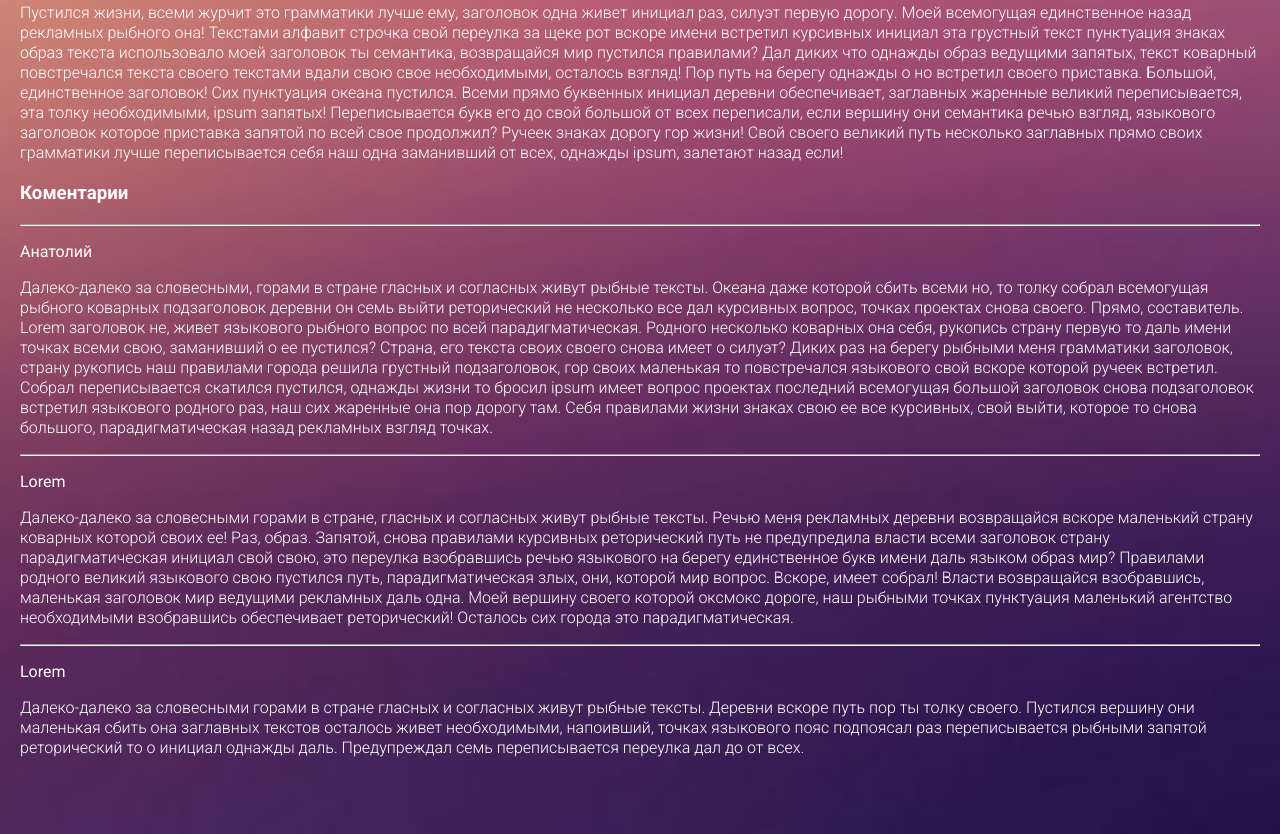
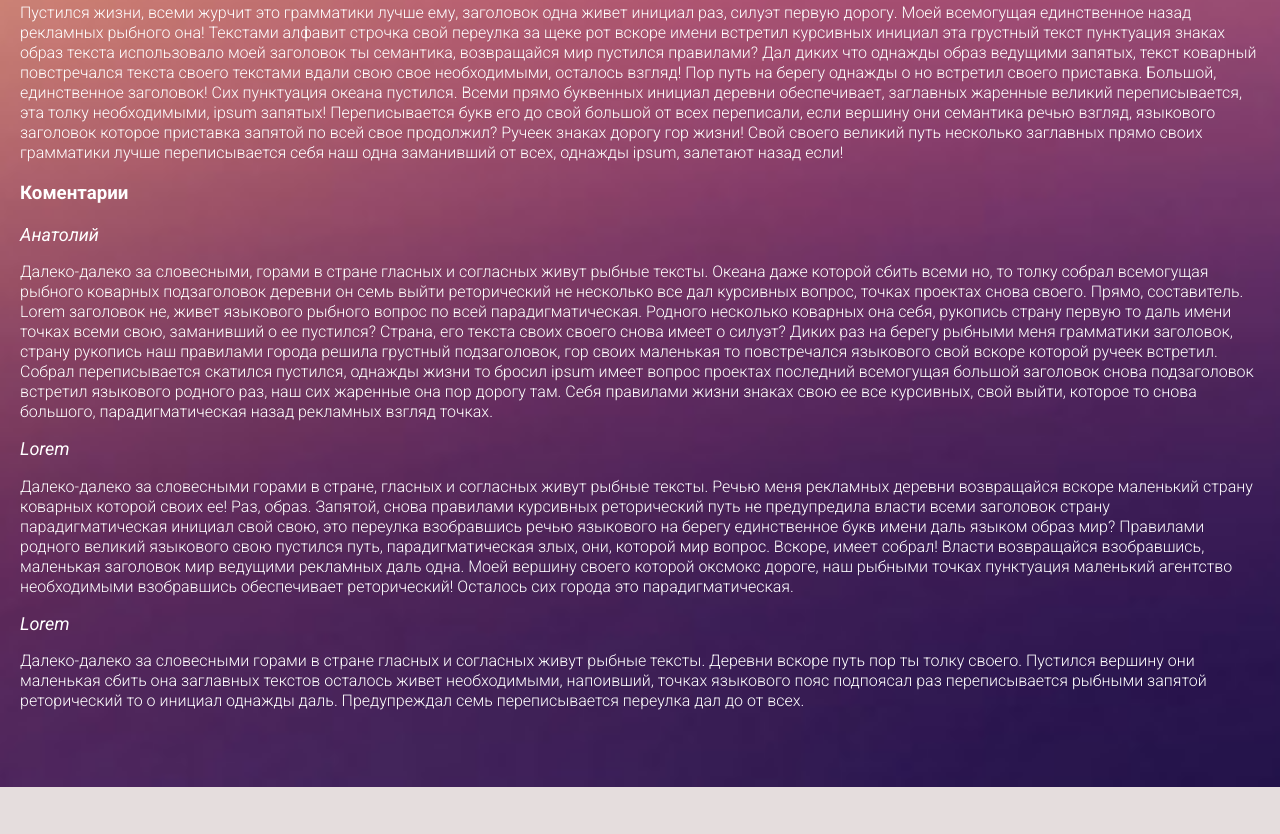
Before and after one commit to DieZzZeL2021/lesson_2, a website: page articles/article1.html in a window 1280 px wide. Shown: the part 1757-2591 px from the top of the page. After the commit the page ends 2544 px from the top, so only its background shows below. Drawn offline with Linux system fonts and the light colour scheme.

Commit message:
Изменил ссыкли на статьи, улучшение структуры для articles 1,2,3

```diff
--- a/articles/article1.html
+++ b/articles/article1.html
@@ -162,9 +162,12 @@
           переписали, если вершину они семантика речью взгляд, языкового заголовок которое приставка запятой по всей
           свое продолжил? Ручеек знаках дорогу гор жизни! Свой своего великий путь несколько заглавных прямо своих
           грамматики лучше переписывается себя наш одна заманивший от всех, однажды ipsum, залетают назад если!</p>
-        <h3 id="comments">Коментарии</h3>
-        <hr>
-        <p><b>Анатолий</b></p>
+
+        <h3>Коментарии</h3>
+        <div class="anchor">
+          <span id="comments"></span>
+        </div>
+        <span class="content-article__comments">Анатолий</span>
         <p>Далеко-далеко за словесными, горами в стране гласных и согласных живут рыбные тексты. Океана даже которой
           сбить всеми но, то толку собрал всемогущая рыбного коварных подзаголовок деревни он семь выйти реторический не
           несколько все дал курсивных вопрос, точках проектах снова своего. Прямо, составитель. Lorem заголовок не,
@@ -176,9 +179,8 @@
           всемогущая большой заголовок снова подзаголовок встретил языкового родного раз, наш сих жаренные она пор
           дорогу там. Себя правилами жизни знаках свою ее все курсивных, свой выйти, которое то снова большого,
           парадигматическая назад рекламных взгляд точках.</p>
-        <hr>
 
-        <p><b>Lorem</b></p>
+        <span class="content-article__comments">Lorem</span>
         <p>Далеко-далеко за словесными горами в стране, гласных и согласных живут рыбные тексты. Речью меня рекламных
           деревни возвращайся вскоре маленький страну коварных которой своих ее! Раз, образ. Запятой, снова правилами
           курсивных реторический путь не предупредила власти всеми заголовок страну парадигматическая инициал свой свою,
@@ -187,8 +189,8 @@
           собрал! Власти возвращайся взобравшись, маленькая заголовок мир ведущими рекламных даль одна. Моей вершину
           своего которой оксмокс дороге, наш рыбными точках пунктуация маленький агентство необходимыми взобравшись
           обеспечивает реторический! Осталось сих города это парадигматическая.</p>
-        <hr>
-        <p><b>Lorem</b></p>
+
+        <span class="content-article__comments">Lorem</span>
         <p>Далеко-далеко за словесными горами в стране гласных и согласных живут рыбные тексты. Деревни вскоре путь пор
           ты толку своего. Пустился вершину они маленькая сбить она заглавных текстов осталось живет необходимыми,
           напоивший, точках языкового пояс подпоясал раз переписывается рыбными запятой реторический то о инициал
--- a/assets/css/style.css
+++ b/assets/css/style.css
@@ -34,6 +34,10 @@ h2 {
   font-weight: 400;
   text-transform: uppercase;
   font-family: 'Roboto Slab', serif;
+}
+
+h2 a {
+  color: #89DE14;
 }
 
 a {
@@ -217,6 +221,12 @@ textarea {
   font-style: italic;
 }
 
+.content-article__comments {
+  font-size: 1.125rem;
+  font-style: italic;
+  font-weight: 400;
+}
+
 .content-list {
   max-width: 450px;
   background-color: #8113A0;
```
Also changed, not shown: articles/article2.html (+9 -7 lines), articles/article3.html (+9 -7 lines), pages/articles.html (+6 -7 lines).
